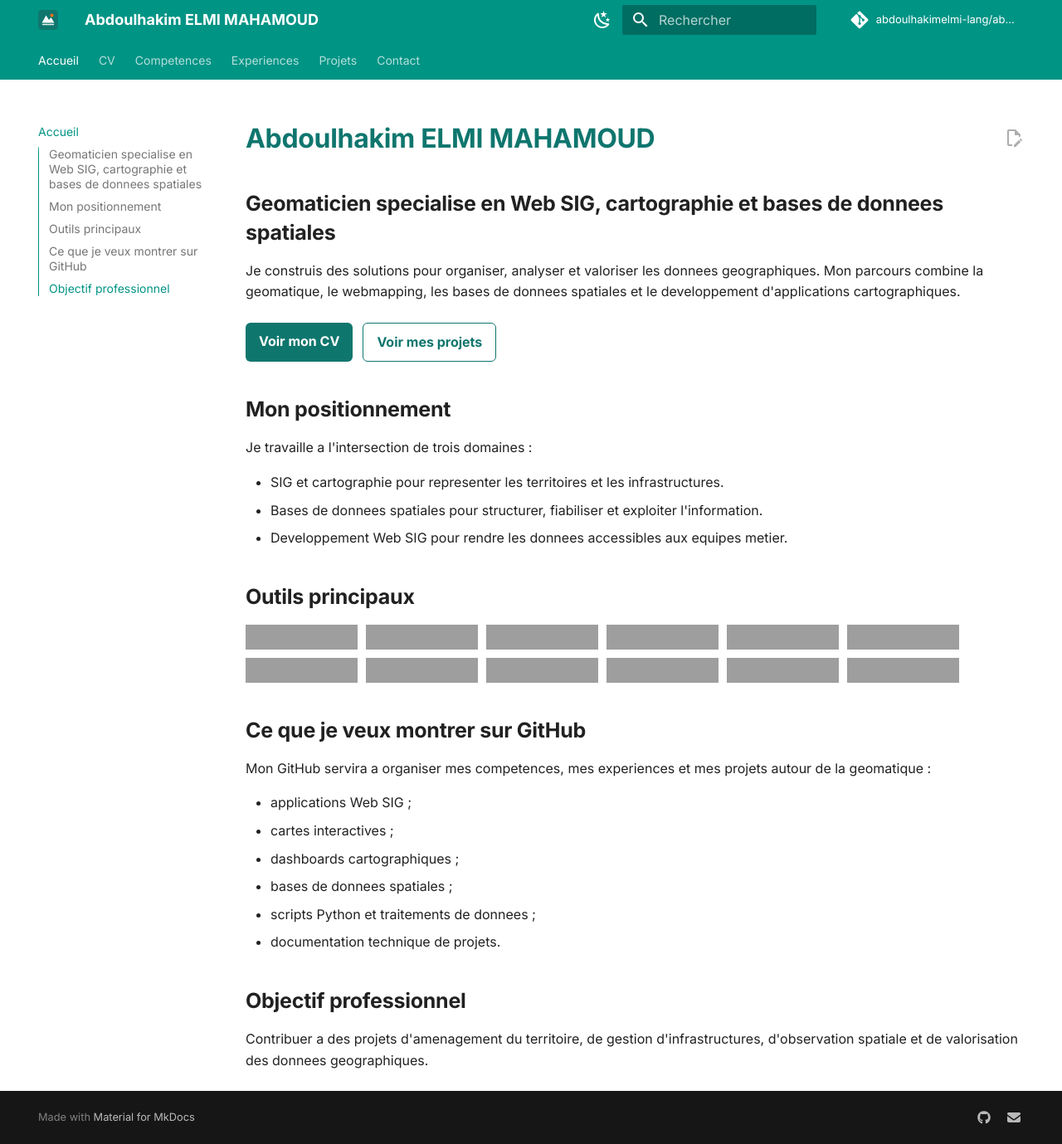
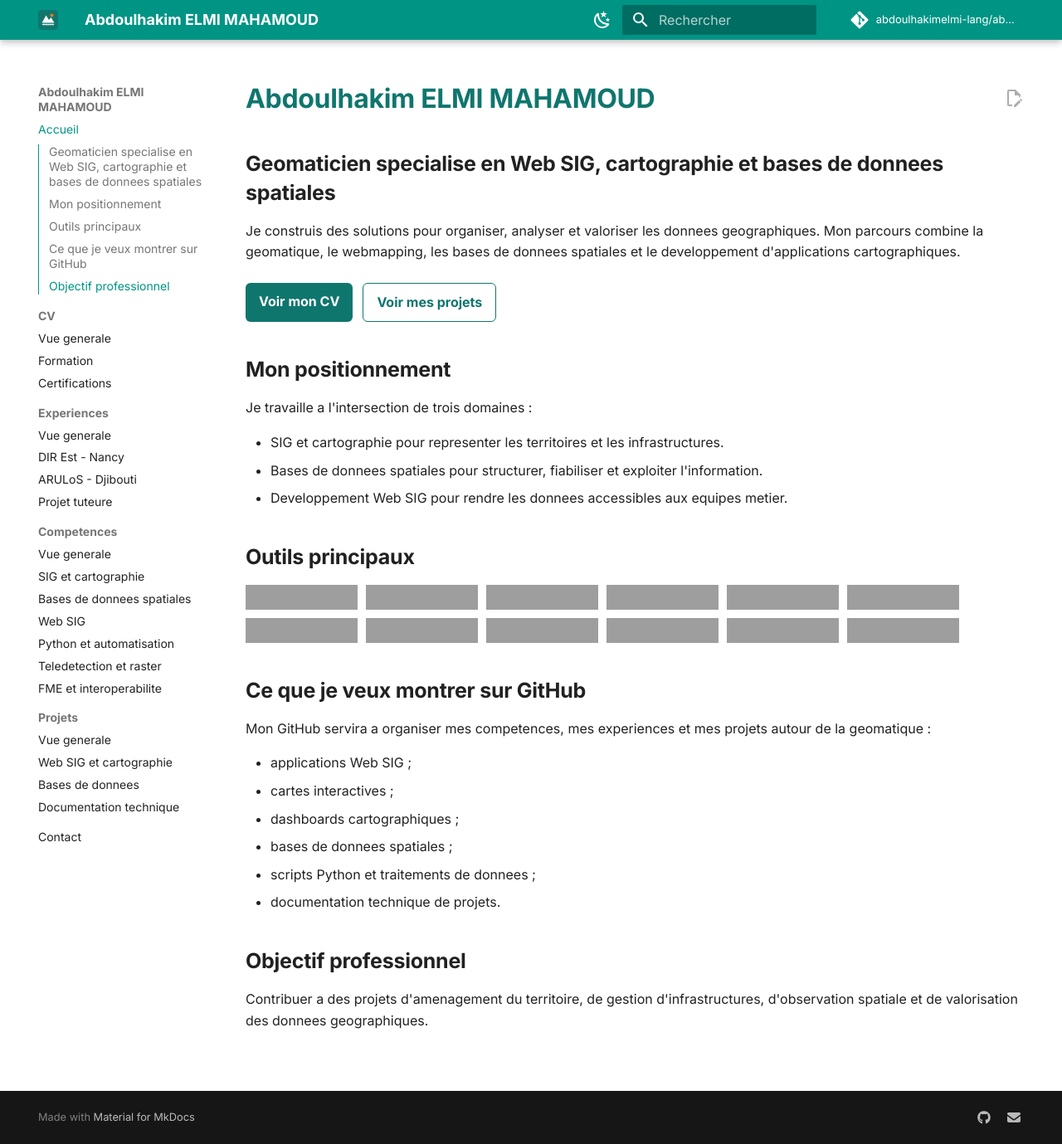
Before and after one commit to abdoulhakimelmi-lang/abdoulhakimelmi-lang, an MkDocs documentation site: the page built from docs/index.md, in a window 1280 px wide and 1379 px high, cut to the strip 0-1379 px from the top of the window. Shown: the whole strip at 83% size. Built offline with MkDocs 1.6.1 and Material for MkDocs 9.7.7, drawn with Linux system fonts in a browser that asks for light colours; comment, search, counter and statistics services are not loaded; grey boxes are pictures that could not be loaded.

Commit message:
Restructure MkDocs navigation

```diff
--- a/mkdocs.yml
+++ b/mkdocs.yml
@@ -13,8 +13,8 @@ theme:
   logo: assets/logo.svg
   favicon: assets/logo.svg
   features:
-    - navigation.tabs
     - navigation.sections
+    - navigation.expand
     - navigation.top
     - toc.integrate
     - search.highlight
@@ -40,10 +40,28 @@ theme:
 
 nav:
   - Accueil: index.md
-  - CV: cv.md
-  - Competences: competences.md
-  - Experiences: experiences.md
-  - Projets: projets.md
+  - CV:
+      - Vue generale: cv/index.md
+      - Formation: cv/formation.md
+      - Certifications: cv/certifications.md
+  - Experiences:
+      - Vue generale: experiences/index.md
+      - DIR Est - Nancy: experiences/dir-est.md
+      - ARULoS - Djibouti: experiences/arulos.md
+      - Projet tuteure: experiences/projet-tuteure.md
+  - Competences:
+      - Vue generale: competences/index.md
+      - SIG et cartographie: competences/sig-cartographie.md
+      - Bases de donnees spatiales: competences/bases-donnees-spatiales.md
+      - Web SIG: competences/web-sig.md
+      - Python et automatisation: competences/python-automatisation.md
+      - Teledetection et raster: competences/teledetection-raster.md
+      - FME et interoperabilite: competences/fme-interoperabilite.md
+  - Projets:
+      - Vue generale: projets/index.md
+      - Web SIG et cartographie: projets/web-sig-cartographie.md
+      - Bases de donnees: projets/bases-donnees.md
+      - Documentation technique: projets/documentation-technique.md
   - Contact: contact.md
 
 markdown_extensions:
```
